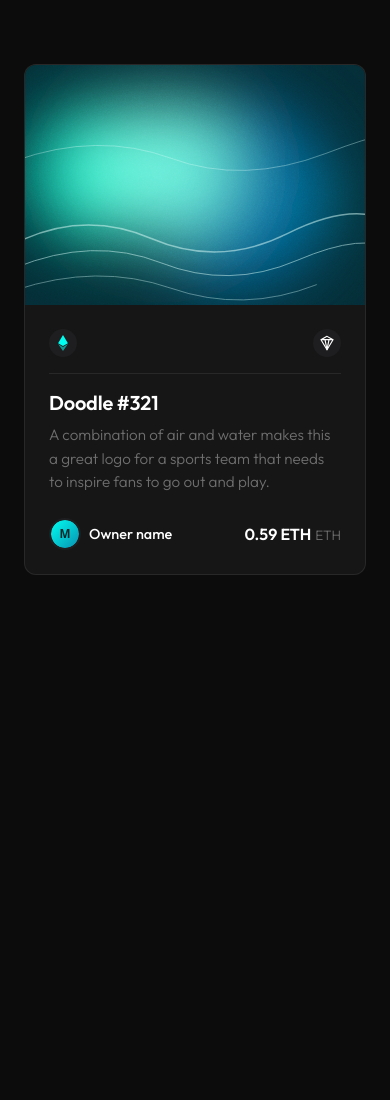
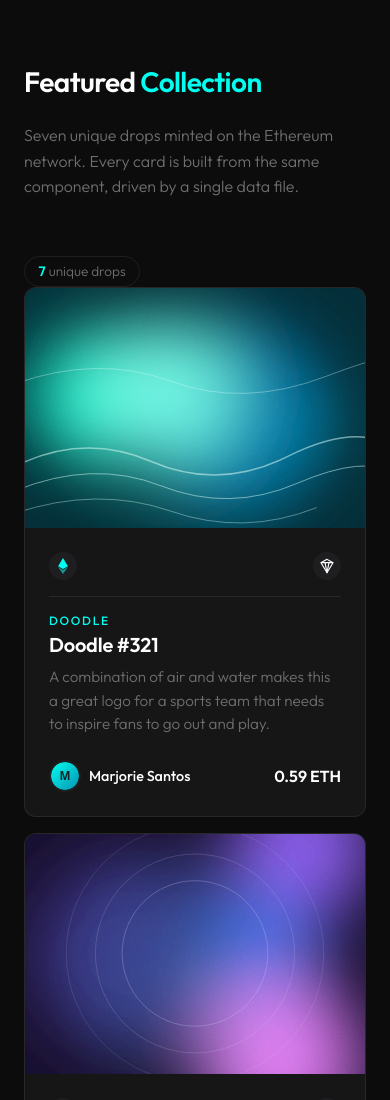
Before and after one commit to marjoriesantos-netizen/projetofabio, a plain HTML site: page index.html in a window 390 px wide. Shown: the top 1100 px of the page. Before the commit the page ends 844 px from the top, so only its background shows below. Drawn offline with nearby package versions, Linux system fonts and the light colour scheme.

Commit message:
feat(cardlist): add animated card list with multiple NFTs
Implement phase 1.1 of the project by reusing the NFT card component.

- Add js/data.js as a single source of truth for the collection
- Add js/main.js to render cards from the data file
- Add css/cardlist.css with an auto-fill responsive grid
- Add animate.css entrance animations with staggered delays
- Add movement effects: floating aura, shimmer sweep and a
  rotating conic gradient border on hover
- Add collection label to the card markup
- Add seven placeholder NFT images and owner avatars

```diff
--- a/css/card.css
+++ b/css/card.css
@@ -24,6 +24,50 @@
     0 12px 24px -8px rgba(0, 0, 0, 0.6);
 }
 
+/* Rotating conic gradient border on hover */
+@property --card-angle {
+  syntax: "<angle>";
+  initial-value: 0deg;
+  inherits: false;
+}
+
+.nft-card::after {
+  content: "";
+  position: absolute;
+  inset: 0;
+  z-index: 2;
+  padding: 1px;
+  border-radius: inherit;
+  pointer-events: none;
+  background: conic-gradient(
+    from var(--card-angle),
+    transparent 0%,
+    rgba(0, 255, 240, 0.9) 12%,
+    transparent 28%,
+    transparent 60%,
+    rgba(255, 255, 255, 0.5) 74%,
+    transparent 90%
+  );
+  -webkit-mask: linear-gradient(#000 0 0) content-box, linear-gradient(#000 0 0);
+  mask: linear-gradient(#000 0 0) content-box, linear-gradient(#000 0 0);
+  -webkit-mask-composite: xor;
+  mask-composite: exclude;
+  opacity: 0;
+  animation: card-angle-spin 4s linear infinite;
+  transition: opacity var(--transition-base);
+}
+
+.nft-card:hover::after,
+.nft-card:focus-within::after {
+  opacity: 1;
+}
+
+@keyframes card-angle-spin {
+  to {
+    --card-angle: 360deg;
+  }
+}
+
 /* ---------- Media ---------- */
 .nft-card__media {
   position: relative;
@@ -41,6 +85,62 @@
 .nft-card:focus-within .nft-card__image {
   transform: scale(1.07);
   filter: saturate(1.2) brightness(0.72);
+}
+
+/* Floating aura behind the artwork — constant subtle movement */
+.nft-card__aura {
+  position: absolute;
+  inset: 0;
+  pointer-events: none;
+  background: radial-gradient(
+    circle at 50% 60%,
+    rgba(0, 255, 240, 0.55) 0%,
+    rgba(0, 255, 240, 0) 65%
+  );
+  mix-blend-mode: screen;
+  animation: aura-float 7s ease-in-out infinite;
+}
+
+.nft-card:nth-child(even) .nft-card__aura {
+  animation-delay: -3.5s;
+}
+
+/* Shimmer sweep across the artwork on hover */
+.nft-card__media::after {
+  content: "";
+  position: absolute;
+  inset: 0;
+  pointer-events: none;
+  background: linear-gradient(
+    115deg,
+    transparent 25%,
+    rgba(255, 255, 255, 0.22) 50%,
+    transparent 75%
+  );
+  transform: translateX(-120%);
+}
+
+.nft-card:hover .nft-card__media::after,
+.nft-card:focus-within .nft-card__media::after {
+  animation: shimmer 900ms ease;
+}
+
+@keyframes aura-float {
+  0%,
+  100% {
+    opacity: 0.16;
+    transform: translate3d(0, 0, 0) scale(1);
+  }
+  50% {
+    opacity: 0.42;
+    transform: translate3d(0, -10px, 0) scale(1.08);
+  }
+}
+
+@keyframes shimmer {
+  to {
+    transform: translateX(120%);
+  }
 }
 
 /* Cyan overlay that fades in on hover */
@@ -105,6 +205,15 @@
 .nft-card__badge svg {
   width: 1rem;
   height: 1rem;
+}
+
+.nft-card__collection {
+  margin-bottom: var(--space-xs);
+  color: var(--accent-color);
+  font-size: 0.75rem;
+  font-weight: var(--font-medium);
+  letter-spacing: 0.14em;
+  text-transform: uppercase;
 }
 
 .nft-card__title {
--- /dev/null
+++ b/css/cardlist.css
@@ -0,0 +1,63 @@
+/* ============================================
+   cardlist.css — responsive grid that holds the NFT cards
+   ============================================ */
+
+.cardlist-section {
+  max-width: 1100px;
+  margin-inline: auto;
+}
+
+.cardlist {
+  display: grid;
+  grid-template-columns: repeat(auto-fill, minmax(min(100%, 300px), 1fr));
+  gap: var(--space-lg);
+}
+
+.cardlist .nft-card {
+  width: 100%;
+  max-width: none;
+  /* keep the card invisible until its staggered entrance animation runs */
+  animation-fill-mode: both;
+}
+
+/* ---------- Intro block ---------- */
+.cardlist-intro {
+  display: flex;
+  flex-wrap: wrap;
+  align-items: baseline;
+  justify-content: space-between;
+  gap: var(--space-md);
+  max-width: 1100px;
+  margin-inline: auto;
+}
+
+.cardlist-intro__count {
+  padding: 0.35rem 0.85rem;
+  border: 1px solid var(--border-color);
+  border-radius: 999px;
+  color: var(--text-muted-color);
+  font-size: 0.85rem;
+  white-space: nowrap;
+}
+
+.cardlist-intro__count strong {
+  color: var(--accent-color);
+  font-weight: var(--font-semibold);
+}
+
+/* ---------- Responsive ---------- */
+@media (max-width: 640px) {
+  .cardlist {
+    gap: var(--space-md);
+  }
+
+  .cardlist-intro {
+    justify-content: flex-start;
+  }
+}
+
+@media (max-width: 380px) {
+  .cardlist {
+    grid-template-columns: 1fr;
+  }
+}
--- a/index.html
+++ b/index.html
@@ -5,9 +5,9 @@
     <meta name="viewport" content="width=device-width, initial-scale=1.0" />
     <meta
       name="description"
-      content="NFT preview card component — Frontend Mentor challenge phase 1.0"
+      content="NFT card list component — Frontend Mentor challenge phase 1.1"
     />
-    <title>NFT Preview Card | Phase 1.0</title>
+    <title>NFT Card List | Phase 1.1</title>
 
     <link rel="preconnect" href="https://fonts.googleapis.com" />
     <link rel="preconnect" href="https://fonts.gstatic.com" crossorigin />
@@ -15,83 +15,43 @@
       rel="stylesheet"
       href="https://fonts.googleapis.com/css2?family=Outfit:wght@300;400;500;600;700&display=swap"
     />
+    <link
+      rel="stylesheet"
+      href="https://cdnjs.cloudflare.com/ajax/libs/animate.css/4.1.1/animate.min.css"
+    />
 
     <link rel="stylesheet" href="css/base.css" />
     <link rel="stylesheet" href="css/card.css" />
+    <link rel="stylesheet" href="css/cardlist.css" />
   </head>
 
   <body>
     <div class="page">
       <main class="page__main">
         <div class="container">
-          <div class="card-stage">
-            <!-- ========== NFT PREVIEW CARD ========== -->
-            <article class="nft-card">
-              <div class="nft-card__media">
-                <img
-                  class="nft-card__image"
-                  src="assets/images/nft-doodle-321.svg"
-                  alt="Abstract doodle artwork titled Doodle #321"
-                />
-                <div class="nft-card__overlay" aria-hidden="true">
-                  <svg viewBox="0 0 24 24" fill="none" stroke="currentColor" stroke-width="1.6">
-                    <path d="M2 12s3.5-6.5 10-6.5S22 12 22 12s-3.5 6.5-10 6.5S2 12 2 12Z" />
-                    <circle cx="12" cy="12" r="3" />
-                  </svg>
-                </div>
-              </div>
+          <div class="cardlist-intro">
+            <div>
+              <h1 class="section-heading">Featured <span>Collection</span></h1>
+              <p class="section-subheading">
+                Seven unique drops minted on the Ethereum network. Every card is
+                built from the same component, driven by a single data file.
+              </p>
+            </div>
 
-              <div class="nft-card__body">
-                <ul class="nft-card__badges">
-                  <li class="nft-card__badge" title="Ethereum">
-                    <svg viewBox="0 0 256 417" aria-hidden="true">
-                      <path
-                        fill="currentColor"
-                        d="M127.9611 0l-2.795 9.5v275.667l2.795 2.79 127.962-75.638zM127.962 0L0 212.32l127.962 75.639V154.158z"
-                      />
-                      <path
-                        fill="currentColor"
-                        opacity=".55"
-                        d="M127.9611 312.187l-1.575 1.92v98.199l1.575 4.601L256 236.587zM0 236.587l127.9611 180.32v-104.72z"
-                      />
-                    </svg>
-                  </li>
-                  <li class="nft-card__badge nft-card__badge--diamond" title="Rarity">
-                    <svg viewBox="0 0 24 24" fill="none" stroke="currentColor" stroke-width="1.7" aria-hidden="true">
-                      <path d="M12 2 3 7l9 15 9-15-9-5Z" />
-                      <path d="M3 7h18M9 7l3 15 3-15" />
-                    </svg>
-                  </li>
-                </ul>
+            <p class="cardlist-intro__count">
+              <strong id="cardlist-count">0</strong> unique drops
+            </p>
+          </div>
 
-                <h2 class="nft-card__title">Doodle #321</h2>
-
-                <p class="nft-card__description">
-                  A combination of air and water makes this a great logo for a sports
-                  team that needs to inspire fans to go out and play.
-                </p>
-
-                <footer class="nft-card__footer">
-                  <div class="nft-card__owner">
-                    <img
-                      class="nft-card__avatar"
-                      src="assets/images/avatar-1.svg"
-                      alt="Owner avatar"
-                    />
-                    <span class="nft-card__owner-name">Owner name</span>
-                  </div>
-
-                  <div class="nft-card__bid">
-                    <span class="nft-card__price">0.59 ETH</span>
-                    <span class="nft-card__currency">ETH</span>
-                  </div>
-                </footer>
-              </div>
-            </article>
-            <!-- ===================================== -->
+          <div class="cardlist-section">
+            <!-- Cards are injected by js/main.js from js/data.js -->
+            <div class="cardlist" id="cardlist"></div>
           </div>
         </div>
       </main>
     </div>
+
+    <script src="js/data.js"></script>
+    <script src="js/main.js"></script>
   </body>
 </html>
--- /dev/null
+++ b/js/data.js
@@ -0,0 +1,118 @@
+/* ============================================
+   data.js — single source of truth for the collection
+   ============================================
+
+   TO SWAP IN LEONARDO.AI ARTWORK
+   1. Generate your images at https://app.leonardo.ai/
+      (suggested preset: 700 x 600 px, square-ish, Alchemy/photo style)
+   2. Save them into assets/images/
+   3. Update the "image" and "avatar.avatar" paths below
+   4. Update the "credits" field so the README stays accurate
+   ============================================ */
+
+/* Inline icons reused by every card (avoids shipping extra files) */
+const ICONS = {
+  ethereum: `
+    <svg viewBox="0 0 256 417" aria-hidden="true">
+      <path fill="currentColor" d="M127.9611 0l-2.795 9.5v275.667l2.795 2.79 127.962-75.638zM127.962 0L0 212.32l127.962 75.639V154.158z"/>
+      <path fill="currentColor" opacity=".55" d="M127.9611 312.187l-1.575 1.92v98.199l1.575 4.601L256 236.587zM0 236.587l127.9611 180.32v-104.72z"/>
+    </svg>`,
+  diamond: `
+    <svg viewBox="0 0 24 24" fill="none" stroke="currentColor" stroke-width="1.7" aria-hidden="true">
+      <path d="M12 2 3 7l9 15 9-15-9-5Z"/>
+      <path d="M3 7h18M9 7l3 15 3-15"/>
+    </svg>`,
+  eye: `
+    <svg viewBox="0 0 24 24" fill="none" stroke="currentColor" stroke-width="1.6" aria-hidden="true">
+      <path d="M2 12s3.5-6.5 10-6.5S22 12 22 12s-3.5 6.5-10 6.5S2 12 2 12Z"/>
+      <circle cx="12" cy="12" r="3"/>
+    </svg>`,
+};
+
+/* ---------------- Collection ---------------- */
+const NFT_COLLECTION = [
+  {
+    id: 321,
+    title: "Doodle #321",
+    collection: "Doodle",
+    description:
+      "A combination of air and water makes this a great logo for a sports team that needs to inspire fans to go out and play.",
+    image: "assets/images/nft-doodle-321.svg",
+    owner: { name: "Marjorie Santos", avatar: "assets/images/avatar-1.svg" },
+    price: "0.59",
+    currency: "ETH",
+    credits: "Leonardo.ai",
+  },
+  {
+    id: 7,
+    title: "Cosmic Orb #07",
+    collection: "Celestial",
+    description:
+      "A dormant planet captured at the exact moment its rings aligned with the local star. Sold to the highest collector in the galaxy.",
+    image: "assets/images/nft-cosmic-orb-07.svg",
+    owner: { name: "Vitor Hugo", avatar: "assets/images/avatar-2.svg" },
+    price: "1.20",
+    currency: "ETH",
+    credits: "Leonardo.ai",
+  },
+  {
+    id: 88,
+    title: "Neon City #88",
+    collection: "Skyline",
+    description:
+      "Rain-soaked streets, electric reflections and the hum of a city that never powers down. Frame it before the lights go out.",
+    image: "assets/images/nft-neon-city-88.svg",
+    owner: { name: "Larissa Reis", avatar: "assets/images/avatar-3.svg" },
+    price: "0.85",
+    currency: "ETH",
+    credits: "Leonardo.ai",
+  },
+  {
+    id: 512,
+    title: "Crystal Dragon",
+    collection: "Elemental",
+    description:
+      "Shards of green energy folded into a creature that refuses to stay still. Every angle hides a different tail.",
+    image: "assets/images/nft-crystal-dragon.svg",
+    owner: { name: "Rafael Nunes", avatar: "assets/images/avatar-4.svg" },
+    price: "2.40",
+    currency: "ETH",
+    credits: "Leonardo.ai",
+  },
+  {
+    id: 190,
+    title: "Sunset Pulse",
+    collection: "Aura",
+    description:
+      "The last six minutes of daylight over the desert, compressed into a single warm gradient that keeps moving.",
+    image: "assets/images/nft-sunset-pulse.svg",
+    owner: { name: "Sofia Alves", avatar: "assets/images/avatar-5.svg" },
+    price: "0.72",
+    currency: "ETH",
+    credits: "Leonardo.ai",
+  },
+  {
+    id: 404,
+    title: "Void Arc",
+    collection: "Minimal",
+    description:
+      "Almost nothing, and that is exactly the point. A thin arc of light suspended in an empty room with no gravity.",
+    image: "assets/images/nft-void-arc.svg",
+    owner: { name: "Thiago Lima", avatar: "assets/images/avatar-6.svg" },
+    price: "0.35",
+    currency: "ETH",
+    credits: "Leonardo.ai",
+  },
+  {
+    id: 999,
+    title: "Quantum Fox",
+    collection: "Cyber",
+    description:
+      "A fox rendered from pure geometry and spite. The tail rewrites itself every time the block is refreshed.",
+    image: "assets/images/nft-quantum-fox.svg",
+    owner: { name: "Marina Prado", avatar: "assets/images/avatar-1.svg" },
+    price: "1.75",
+    currency: "ETH",
+    credits: "Leonardo.ai",
+  },
+];
--- /dev/null
+++ b/js/main.js
@@ -0,0 +1,68 @@
+/* ============================================
+   main.js — renders the card list from NFT_COLLECTION
+   ============================================ */
+
+/** Builds a single card element from a data object */
+function createCard(nft, index) {
+  const card = document.createElement("article");
+  card.className = "nft-card animate__animated animate__fadeInUp";
+  card.style.animationDelay = `${index * 110}ms`;
+
+  card.innerHTML = `
+    <div class="nft-card__media">
+      <img
+        class="nft-card__image"
+        src="${nft.image}"
+        alt="${nft.title} artwork"
+        loading="lazy"
+      />
+      <div class="nft-card__aura" aria-hidden="true"></div>
+      <div class="nft-card__overlay" aria-hidden="true">${ICONS.eye}</div>
+    </div>
+
+    <div class="nft-card__body">
+      <ul class="nft-card__badges">
+        <li class="nft-card__badge" title="Ethereum">${ICONS.ethereum}</li>
+        <li class="nft-card__badge nft-card__badge--diamond" title="Rarity">${ICONS.diamond}</li>
+      </ul>
+
+      <p class="nft-card__collection">${nft.collection}</p>
+      <h2 class="nft-card__title">${nft.title}</h2>
+
+      <p class="nft-card__description">${nft.description}</p>
+
+      <footer class="nft-card__footer">
+        <div class="nft-card__owner">
+          <img
+            class="nft-card__avatar"
+            src="${nft.owner.avatar}"
+            alt="${nft.owner.name} avatar"
+            loading="lazy"
+          />
+          <span class="nft-card__owner-name">${nft.owner.name}</span>
+        </div>
+
+        <div class="nft-card__bid">
+          <span class="nft-card__price">${nft.price} ${nft.currency}</span>
+        </div>
+      </footer>
+    </div>
+  `;
+
+  return card;
+}
+
+/** Renders every card into #cardlist */
+function renderCollection() {
+  const grid = document.getElementById("cardlist");
+  if (!grid) return;
+
+  const fragment = document.createDocumentFragment();
+  NFT_COLLECTION.forEach((nft, index) => fragment.appendChild(createCard(nft, index)));
+  grid.appendChild(fragment);
+
+  const counter = document.getElementById("cardlist-count");
+  if (counter) counter.textContent = NFT_COLLECTION.length;
+}
+
+document.addEventListener("DOMContentLoaded", renderCollection);
```
